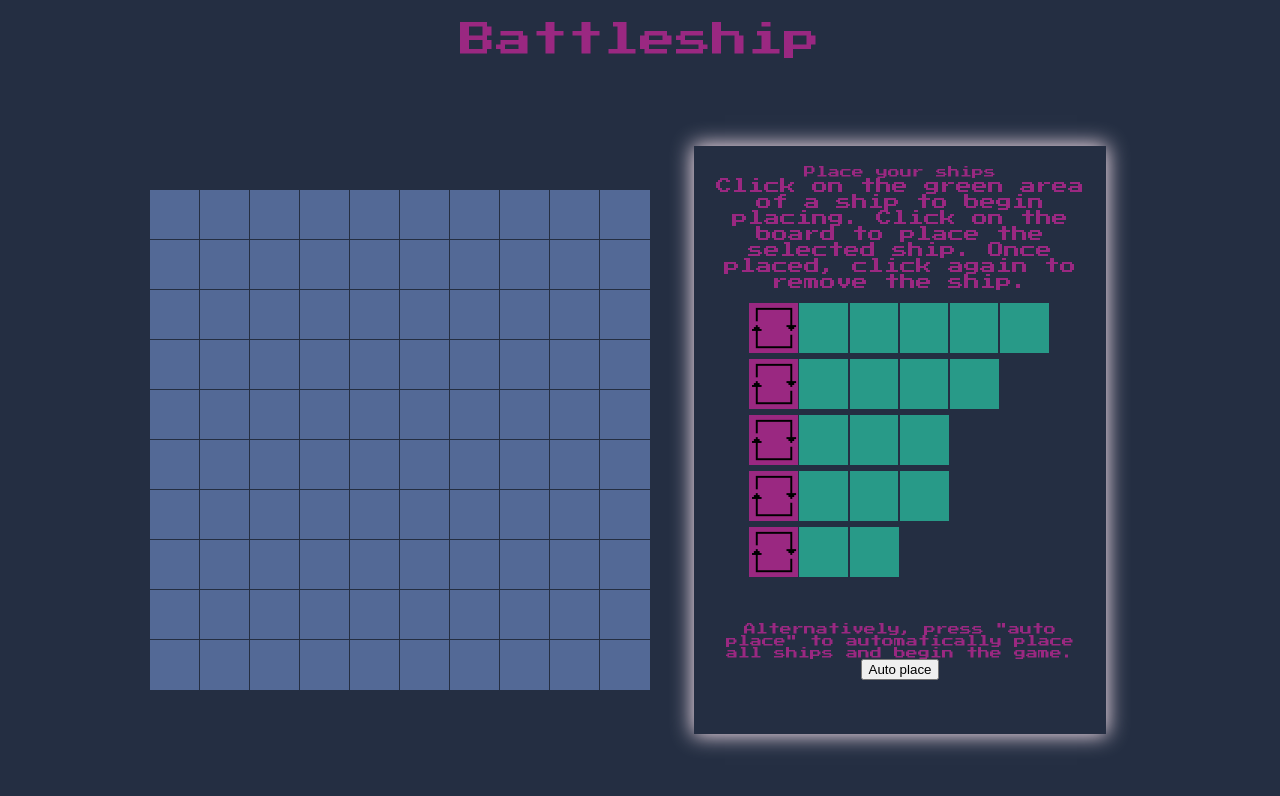
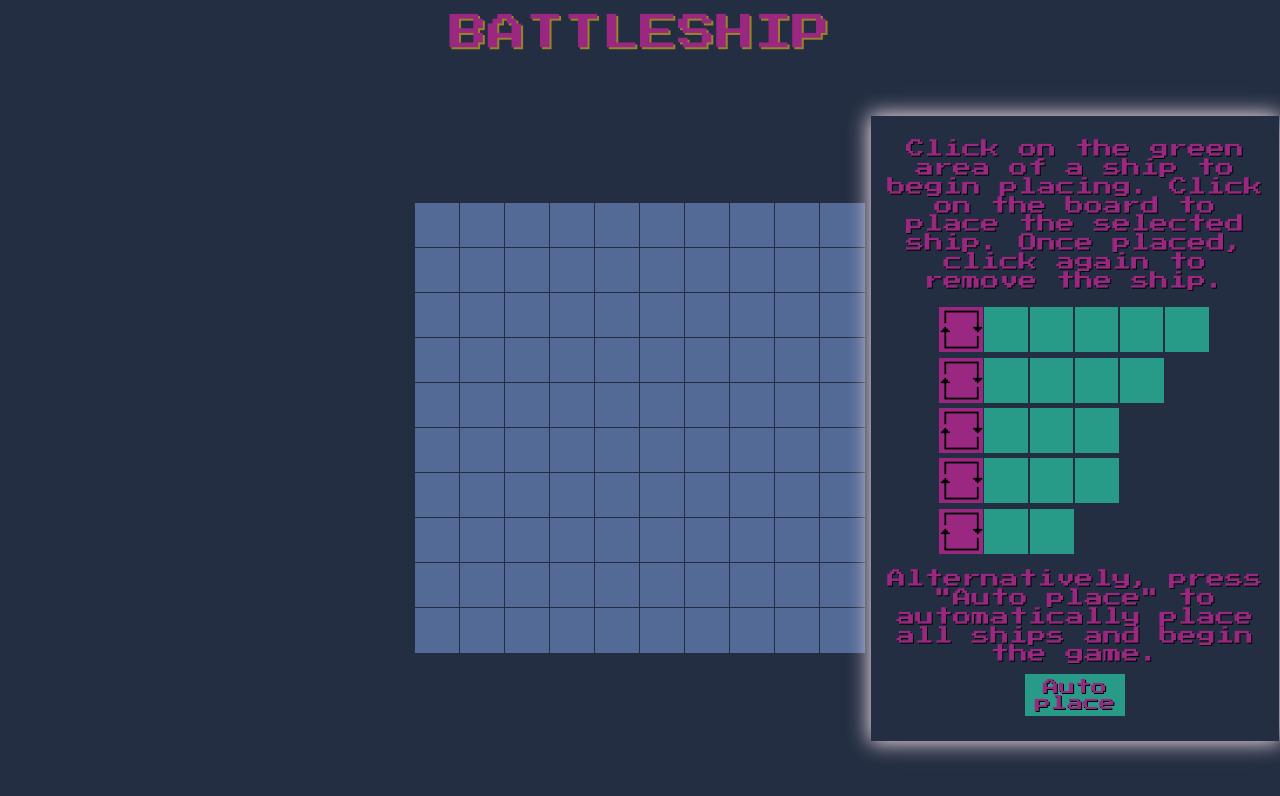
Before and after one commit to zainiscoding/battleship, a React (Create React App) app: page / in a window 1280 px wide. Shown: the top 796 px of the page. Built offline with nearby package versions, Linux system fonts and the light colour scheme; the HTML template or start-up script is replaced by a standard one.

Commit message:
CSS improvements

```diff
--- a/package.json
+++ b/package.json
@@ -14,6 +14,7 @@
     "react-dom": "^17.0.1",
     "react-scripts": "4.0.0",
     "uniqid": "^5.2.0",
+    "uuidv4": "^6.2.6",
     "web-vitals": "^0.2.4"
   },
   "scripts": {
--- a/src/components/GameLogicContainer.js
+++ b/src/components/GameLogicContainer.js
@@ -2,6 +2,7 @@ import playerFactory from '../factories/playerFactory';
 import gameboardFactory from '../factories/gameboardFactory';
 import DisplayGame from './display_components/DisplayGame';
 import computerAttack from '../helper_functions/computerAttack';
+import React from 'react';
 import { useEffect, useState } from 'react';
 
 let placingShip = false;
--- a/src/components/display_components/DisplayComputerBoard.jsx
+++ b/src/components/display_components/DisplayComputerBoard.jsx
@@ -20,9 +20,7 @@ const DisplayComputerBoard = (props) => {
               id={index}
               data-x={props.setX(index)}
               data-y={props.setY(index)}
-            >
-              !
-            </div>
+            ></div>
           );
         } else if (block.ship && !block.hit) {
           return (
@@ -33,9 +31,10 @@ const DisplayComputerBoard = (props) => {
               data-x={props.setX(index)}
               data-y={props.setY(index)}
               onClick={props.playerAttackHandler}
-            >
-              s
-            </div>
+              onMouseEnter={(e) =>
+                (e.target.className = 'enemy-ship-block--color')
+              }
+            ></div>
           );
         } else if (block.miss) {
           return <div key={index} className='miss-block'></div>;
@@ -50,6 +49,9 @@ const DisplayComputerBoard = (props) => {
                 data-x={props.setX(index)}
                 data-y={props.setY(index)}
                 onClick={props.playerAttackHandler}
+                onMouseEnter={(e) =>
+                  (e.target.className = 'empty-block--color')
+                }
               ></div>
             )}
           </>
--- a/src/components/display_components/DisplayEnemyFace.jsx
+++ b/src/components/display_components/DisplayEnemyFace.jsx
@@ -54,6 +54,7 @@ const DisplayEnemyFace = (props) => {
           return (
             <img
               className='cat-lives-wrapper__heart'
+              key={index}
               src={catHeart}
               alt='Cat life'
             />
--- a/src/components/display_components/DisplayGame.jsx
+++ b/src/components/display_components/DisplayGame.jsx
@@ -34,7 +34,7 @@ const DisplayGame = (props) => {
   return (
     <div id='game-wrapper'>
       <div id='header-wrapper'>
-        <h1>Battleship</h1>
+        <h1>BATTLESHIP</h1>
       </div>
       <div id='board-wrapper'>
         <PlayerBoardContainer
@@ -60,9 +60,13 @@ const DisplayGame = (props) => {
               placeRandomShips={props.placeRandomShips}
             />
             {playerShips.length === 17 && (
-              <button id='start-game-button' onClick={props.startGame}>
-                Start game
-              </button>
+              <div
+                id='start-game-button'
+                onClick={props.startGame}
+                onMouseEnter={(e) => (e.target.id = 'start-game-button--color')}
+              >
+                Start
+              </div>
             )}
           </>
         )}
@@ -81,16 +85,20 @@ const DisplayGame = (props) => {
               {props.gameOver && (
                 <>
                   {props.playerWins ? (
-                    <div id='game-over-info'>
-                      You win!{' '}
-                      <button onClick={props.restartGame}>Restart</button>
-                    </div>
+                    <div id='game-over-info'>You win! </div>
                   ) : (
-                    <div id='game-over-info'>
-                      You lose!{' '}
-                      <button onClick={props.restartGame}>Restart</button>
-                    </div>
+                    <div id='game-over-info'>You lose! </div>
                   )}
+                  <div
+                    id='game-over-info__restart-game-button'
+                    onClick={props.restartGame}
+                    onMouseEnter={(e) =>
+                      (e.target.id =
+                        'game-over-info__restart-game-button--color')
+                    }
+                  >
+                    Restart
+                  </div>
                 </>
               )}
               <DisplayEnemyFace
--- a/src/components/display_components/DisplayPlayerBoard.jsx
+++ b/src/components/display_components/DisplayPlayerBoard.jsx
@@ -13,9 +13,9 @@ const DisplayPlayerBoard = (props) => {
             if (block.ship && block.sunk) {
               return (
                 <div
-                  key={index}
                   className='player-ship-block--sunk'
                   id={index}
+                  key={index}
                   data-x={props.setX(index)}
                   data-y={props.setY(index)}
                 ></div>
@@ -23,25 +23,23 @@ const DisplayPlayerBoard = (props) => {
             } else if (block.hit) {
               return (
                 <div
-                  key={index}
                   className='player-ship-block--hit'
                   id={index}
+                  key={index}
                   data-x={props.setX(index)}
                   data-y={props.setY(index)}
-                >
-                  !
-                </div>
+                ></div>
               );
             } else if (block.ship && !block.hit) {
               return (
                 <div
-                  key={index}
                   className={
                     props.preparing
                       ? 'player-ship-block--removable'
                       : 'player-ship-block'
                   }
                   id={index}
+                  key={index}
                   data-x={props.setX(index)}
                   data-y={props.setY(index)}
                   data-shipnumber={block.ship.shipNumber}
@@ -55,8 +53,8 @@ const DisplayPlayerBoard = (props) => {
               <>
                 {!block.ship && (
                   <div
+                    id={index}
                     key={index}
-                    id={index}
                     className={
                       props.hoveredBlocks.includes(index)
                         ? 'empty-block--hovered'
--- a/src/components/display_components/DisplayPlayerShipDock.jsx
+++ b/src/components/display_components/DisplayPlayerShipDock.jsx
@@ -4,9 +4,6 @@ const DisplayPlayerShipDock = (props) => {
   return (
     <div id='player-ships-wrapper'>
       <div id='player-ships-wrapper__instructions-wrapper'>
-        <h2 id='instructions-wrapper__place-all-ships-header'>
-          Place your ships
-        </h2>
         <p id='instructions-wrapper__instructions'>
           Click on the green area of a ship to begin placing. Click on the board
           to place the selected ship. Once placed, click again to remove the
@@ -40,7 +37,7 @@ const DisplayPlayerShipDock = (props) => {
                       data-orientation={ship.orientation}
                       onClick={props.chooseShip}
                     >
-                      <button
+                      <div
                         onClick={props.rotateShip}
                         className='ship__rotate-ship-button'
                       >
@@ -49,7 +46,7 @@ const DisplayPlayerShipDock = (props) => {
                           src={rotateButton}
                           alt='Rotate ship icon'
                         />
-                      </button>
+                      </div>
                       <>
                         {ship.positionsArray.map((position, index) => {
                           return (
@@ -96,7 +93,7 @@ const DisplayPlayerShipDock = (props) => {
                       data-orientation={ship.orientation}
                       onClick={props.chooseShip}
                     >
-                      <button
+                      <div
                         onClick={props.rotateShip}
                         className='ship__rotate-ship-button'
                       >
@@ -105,7 +102,7 @@ const DisplayPlayerShipDock = (props) => {
                           src={rotateButton}
                           alt='Rotate ship icon'
                         />
-                      </button>
+                      </div>
                       <>
                         {ship.positionsArray.map((position, index) => {
                           return (
@@ -127,12 +124,20 @@ const DisplayPlayerShipDock = (props) => {
           })}
         </div>
       </div>
-      <div id='player_ships_wrapper--auto-place-wrapper'>
+      <div id='player-ships-wrapper__auto-place-wrapper'>
         <p>
-          Alternatively, press "auto place" to automatically place all ships and
+          Alternatively, press "Auto place" to automatically place all ships and
           begin the game.
         </p>
-        <button onClick={props.placeRandomShips}>Auto place</button>
+        <div
+          id='player-ships-wrapper__auto-place-button'
+          onClick={props.placeRandomShips}
+          onMouseEnter={(e) =>
+            (e.target.id = 'player-ships-wrapper__auto-place-button--color')
+          }
+        >
+          Auto place
+        </div>
       </div>
     </div>
   );
--- a/src/styles/main.css
+++ b/src/styles/main.css
@@ -1,11 +1,12 @@
-@import url('https://fonts.googleapis.com/css2?family=Press+Start+2P&display=swap');
+@import url("https://fonts.googleapis.com/css2?family=Press+Start+2P&display=swap");
 
-html{
+html {
   font-size: 12px;
+  background: #242e42;
 }
 
-.App{
-  display:flex;
+.App {
+  display: flex;
   flex-direction: column;
   place-items: center;
   height: 100vh;
@@ -13,23 +14,23 @@ html{
   background: #242e42;
 }
 
-
 #game-wrapper {
   display: grid;
   grid-template-rows: 1fr 9fr;
-  height: 100%;
   width: 100%;
   place-content: center;
   color: #9a2881;
-  font-family: 'Press Start 2P', cursive;
+  text-shadow: 1px 1px 0px black;
+  font-family: "Press Start 2P", cursive;
   text-align: center;
 }
 
-#header-wrapper{
+#header-wrapper {
   align-self: center;
-  font-size: calc((0.2em + 1.5vmin) + (0.2em + 1.5vmax));
+  font-size: calc((0.2em + 1.6vmin) + (0.2em + 1.6vmax));
   color: #9a2881;
-  font-family: 'Press Start 2P', cursive;
+  text-shadow: 2px 2px 0px #9a8228;
+  font-family: "Press Start 2P", cursive;
   text-align: center;
 }
 
@@ -38,6 +39,7 @@ html{
   flex-direction: column;
   place-items: center;
   align-self: center;
+  padding-bottom: 10px;
 }
 
 #board-wrapper__player-board-wrapper {
@@ -52,61 +54,59 @@ html{
 
 #board-wrapper__player-board-wrapper--preparing {
   display: grid;
-  grid-row: 1;
+  grid-column: 1;
   grid-template-columns: 1fr 1fr 1fr 1fr 1fr 1fr 1fr 1fr 1fr 1fr;
   grid-template-rows: 1fr 1fr 1fr 1fr 1fr 1fr 1fr 1fr 1fr 1fr;
   height: 300px;
   width: 300px;
 }
 
-#info-area{
+#info-area {
   display: grid;
-  flex-direction: column;
   grid-column: 2;
   grid-row: 1;
   place-items: center;
   grid-template-rows: 1fr 4fr 1fr;
   height: 100%;
-  width: 15vw;
-  margin-right: 4%;
-  margin-left: 4%;
+  width: 100%;
+  font-size: calc((0.2em + 1vmin) + (0.2em + 1vmax));
 }
 
-#turn-display{
+#turn-display {
 }
 
-#cat-face-wrapper{
+#cat-face-wrapper {
   display: flex;
   width: 100%;
   align-items: center;
   place-content: center;
 }
 
-#cat-face{
-  display:grid;
+#cat-face {
+  display: grid;
   grid-template-rows: 2fr 1fr;
   place-items: center;
 }
 
-#cat-lives-wrapper{
+#cat-lives-wrapper {
   display: grid;
-  width: 100%;
+  width: 50%;
   justify-content: center;
   place-items: center;
   grid-template-columns: 1fr 1fr 1fr 1fr 1fr;
 }
 
-.cat-lives-wrapper__heart{
-width: 3vw;
-max-width: 110px;
-min-width: 25px;
+.cat-lives-wrapper__heart {
+  width: 3vw;
+  max-width: 110px;
+  min-width: 25px;
 }
 
-#cat-face-wrapper__cat-face{
+#cat-face-wrapper__cat-face {
   margin-bottom: 10px;
   width: 10vw;
   height: auto;
-  min-width: 58px;
+  min-width: 100px;
 }
 
 #board-wrapper__computer-board-wrapper {
@@ -127,11 +127,24 @@ min-width: 25px;
   cursor: pointer;
 }
 
-.empty-block--hovered{
+.empty-block--hovered {
   background: #1c6c67;
   -webkit-box-shadow: 0px 0px 0px 1px #242e42;
   -moz-box-shadow: 0px 0px 0px 1px #242e42;
   box-shadow: 0px 0px 0px 1px #242e42;
+}
+
+.empty-block--color {
+  background: #536996;
+  -webkit-box-shadow: 0px 0px 0px 1px #242e42;
+  -moz-box-shadow: 0px 0px 0px 1px #242e42;
+  box-shadow: 0px 0px 0px 1px #242e42;
+  cursor: pointer;
+  transition: all ease-in-out;
+}
+
+.empty-block--color:hover {
+  background: #1c6c67;
 }
 
 .empty-block--hovered--not-allowed {
@@ -143,7 +156,7 @@ min-width: 25px;
 }
 
 .ship-block {
-  background: #F51743;
+  background: #f51743;
   -webkit-box-shadow: 0px 0px 0px 1px #242e42;
   -moz-box-shadow: 0px 0px 0px 1px #242e42;
   box-shadow: 0px 0px 0px 1px #242e42;
@@ -164,11 +177,11 @@ min-width: 25px;
   box-shadow: 0px 0px 0px 1px #242e42;
   background: #289a88;
   height: 100%;
-  cursor:pointer;
+  cursor: pointer;
 }
 
 .player-ship-block--hit {
-  display:flex;
+  display: flex;
   place-items: center;
   place-content: center;
   -webkit-box-shadow: 0px 0px 0px 1px #242e42;
@@ -182,11 +195,11 @@ min-width: 25px;
   -webkit-box-shadow: 0px 0px 0px 1px #242e42;
   -moz-box-shadow: 0px 0px 0px 1px #242e42;
   box-shadow: 0px 0px 0px 1px #242e42;
-  background:#9A8228;
+  background: #9a8228;
   height: 100%;
 }
 
-.miss-block{
+.miss-block {
   -webkit-box-shadow: 0px 0px 0px 0.5px #242e42;
   -moz-box-shadow: 0px 0px 0px 0.5px #242e42;
   box-shadow: 0px 0px 0px 0.5px #242e42;
@@ -208,8 +221,25 @@ min-width: 25px;
   cursor: pointer;
 }
 
+.enemy-ship-block--color {
+  background: #536996;
+  -webkit-box-shadow: 0px 0px 0px 1px #242e42;
+  -moz-box-shadow: 0px 0px 0px 1px #242e42;
+  box-shadow: 0px 0px 0px 1px #242e42;
+  cursor: pointer;
+  transition: all ease-in-out;
+}
+
+.enemy-ship-block--color:hover {
+  background: #1c6c67;
+  -webkit-box-shadow: 0px 0px 0px 1px #242e42;
+  -moz-box-shadow: 0px 0px 0px 1px #242e42;
+  box-shadow: 0px 0px 0px 1px #242e42;
+  cursor: pointer;
+}
+
 .enemy-ship-block--hit {
-  display:flex;
+  display: flex;
   place-items: center;
   place-content: center;
   background: #9a2881;
@@ -220,7 +250,7 @@ min-width: 25px;
 }
 
 .enemy-ship-block--sunk {
-  background: #9A8228;
+  background: #9a8228;
   -webkit-box-shadow: 0px 0px 0px 1px #242e42;
   -moz-box-shadow: 0px 0px 0px 1px #242e42;
   box-shadow: 0px 0px 0px 1px #242e42;
@@ -236,34 +266,33 @@ min-width: 25px;
   grid-row: 1;
   height: 100%;
   width: auto;
-  max-width: 320px;
+  max-width: 300px;
   flex-wrap: wrap;
   padding: 3%;
-  -webkit-box-shadow: 0px 0px 20px 1px #FFE9F3;
-  -moz-box-shadow: 0px 0px 20px 1px #FFE9F3;
-  box-shadow: 0px 0px 20px 1px #FFE9F3;
+  -webkit-box-shadow: 0px 0px 20px 1px #ffe9f3;
+  -moz-box-shadow: 0px 0px 20px 1px #ffe9f3;
+  box-shadow: 0px 0px 20px 1px #ffe9f3;
 }
 
-#player-ships-wrapper__ships{
+#player-ships-wrapper__ships {
   display: flex;
   flex-flow: wrap;
   width: 100%;
   place-content: center;
 }
 
-#player-ships-wrapper__ships__horizontal{
+#player-ships-wrapper__ships__horizontal {
   display: flex;
   flex-direction: column;
   width: fit-content;
   padding: 1%;
 }
 
-#player-ships-wrapper__ships__vertical{
+#player-ships-wrapper__ships__vertical {
   display: flex;
   width: fit-content;
   padding: 1%;
 }
-
 
 .ship {
   background: #536996;
@@ -272,28 +301,29 @@ min-width: 25px;
   box-shadow: 0px 0px 0px 1px #242e42;
 }
 
-#player-ships-wrapper__instructions-wrapper{
+#player-ships-wrapper__instructions-wrapper {
   display: flex;
   flex-direction: column;
   grid-row: 1;
 }
 
-.ship__rotate-ship-button{
+.ship__rotate-ship-button {
   grid-row: 1;
   border: none;
   outline: none;
   align-self: center;
   height: 30px;
+  width: 30px;
   display: flex;
   align-self: center;
   justify-content: center;
-  cursor:pointer;
+  cursor: pointer;
   background: #9a2881;
 }
 
-.rotate-ship-button__img{
+.rotate-ship-button__img {
   align-self: center;
-  height: 100%;
+  width: 100%;
 }
 
 .player-ships-wrapper__ship--horizontal {
@@ -310,36 +340,32 @@ min-width: 25px;
   height: fit-content;
 }
 
-
-.ship-highlight{
+.ship-highlight {
   height: fit-content;
   width: fit-content;
   margin: 1%;
-  cursor:pointer;
+  cursor: pointer;
   background: #289a88;
   -webkit-box-shadow: 0px 0px 0px 1px #242e42;
   -moz-box-shadow: 0px 0px 0px 1px #242e42;
   box-shadow: 0px 0px 0px 1px #242e42;
 }
 
-.ship-highlight--selected{
+.ship-highlight--selected {
   height: fit-content;
   width: fit-content;
   margin: 1%;
   background: #289a88;
-  -webkit-box-shadow: 1px 1px 1px 1px #F51743;
-  -moz-box-shadow: 1px 1px 1px 1px #F51743;
-  box-shadow: 0px 0px 3px 2px #F51743;
+  -webkit-box-shadow: 1px 1px 1px 1px #f51743;
+  -moz-box-shadow: 1px 1px 1px 1px #f51743;
+  box-shadow: 0px 0px 3px 2px #f51743;
 }
-
 
 .player-ship__ship-blocks {
   display: flex;
 }
 
 .player-ship-block--docked {
-  min-height: 50px;
-  min-width: 50px;
   height: 30px;
   width: 30px;
   -webkit-box-shadow: 0px 0px 0px 1px #242e42;
@@ -348,32 +374,130 @@ min-width: 25px;
   pointer-events: none;
 }
 
-#player_ships_wrapper--auto-place-wrapper{
+#instructions-wrapper__instructions {
+  font-size: calc((0.05em + 0.6vmin) + (0.05em + 1vmax));
+}
+
+#player-ships-wrapper__auto-place-wrapper {
+  display: grid;
+  grid-gap: 10px;
+  flex-direction: column;
+  place-items: center;
+  grid-row: 3;
+  font-size: calc((0.05em + 0.6vmin) + (0.05em + 1vmax));
+}
+
+#player-ships-wrapper__auto-place-button {
+  background: #289a88;
+  width: min-content;
+  padding-top: 5px;
+  padding-bottom: 5px;
+  padding-left: 10px;
+  padding-right: 10px;
+  font-size: calc((0.05em + 0.5vmin) + (0.05em + 0.8vmax));
+  cursor: pointer;
+}
+
+#player-ships-wrapper__auto-place-button--color {
+  background: #289a88;
+  width: min-content;
+  padding-top: 5px;
+  padding-bottom: 5px;
+  padding-left: 10px;
+  padding-right: 10px;
+  cursor: pointer;
+  font-size: calc((0.05em + 0.5vmin) + (0.05em + 0.8vmax));
+  transition: all 0.1s ease-in-out;
+}
+
+#player-ships-wrapper__auto-place-button--color:hover {
+  background: #1c6c67;
+}
+
+.error-wrapper {
+  grid-column: 2;
+}
+
+#start-game-button {
+  grid-column: 2;
+  background: #289a88;
+  width: min-content;
+  padding-top: 5px;
+  padding-bottom: 5px;
+  padding-left: 10px;
+  padding-right: 10px;
+  font-size: calc((0.05em + 0.5vmin) + (0.05em + 0.8vmax));
+  cursor: pointer;
+}
+
+#start-game-button--color {
+  grid-column: 2;
+  background: #289a88;
+  width: min-content;
+  padding-top: 5px;
+  padding-bottom: 5px;
+  padding-left: 10px;
+  padding-right: 10px;
+  font-size: calc((0.05em + 0.5vmin) + (0.05em + 0.8vmax));
+  cursor: pointer;
+  transition: all 0.1s ease-in-out;
+}
+
+#start-game-button--color:hover {
+  background: #1c6c67;
+}
+
+#game-over-info {
+  display: flex;
+  flex-direction: column;
+}
+
+#game-over-info__restart-game-button {
+  background: #289a88;
+  width: min-content;
+  padding-top: 5px;
+  padding-bottom: 5px;
+  padding-left: 10px;
+  padding-right: 10px;
+  font-size: calc((0.05em + 0.5vmin) + (0.05em + 0.8vmax));
+  cursor: pointer;
   grid-row: 3;
 }
 
-#instructions-wrapper__instructions{
-  font-size: 2vh;
+#game-over-info__restart-game-button--color {
+  background: #289a88;
+  width: min-content;
+  padding-top: 5px;
+  padding-bottom: 5px;
+  padding-left: 10px;
+  padding-right: 10px;
+  font-size: calc((0.05em + 0.5vmin) + (0.05em + 0.8vmax));
+  cursor: pointer;
+  grid-row: 3;
+  transition: all 0.1s ease-in-out;
 }
 
-.error-wrapper{
-  grid-column: 2;
+#game-over-info__restart-game-button--color:hover {
+  background: #1c6c67;
 }
 
-#start-game-button{
-  grid-column: 2;
-}
+@media only screen and (min-width: 1023px) {
+  #game-wrapper {
+    display: grid;
+    grid-template-rows: 1fr 11fr;
+    width: 100%;
+    height: 100%;
+    place-content: center;
+    color: #9a2881;
+    text-shadow: 1px 1px 0px black;
+    font-family: "Press Start 2P", cursive;
+    text-align: center;
+  }
 
-#game-over-info{
-  display:flex;
-  flex-direction: column;
-}
-
-@media only screen and (min-width: 769px) {
   #board-wrapper {
     display: grid;
-    grid-gap: 1%;
-    grid-template-columns: 0fr 1fr 1fr;
+    grid-gap: 5px;
+    grid-template-columns: 1fr 1fr 1fr;
     place-items: center;
     align-self: center;
   }
@@ -394,20 +518,24 @@ min-width: 25px;
     grid-template-rows: 1fr 1fr 1fr 1fr 1fr 1fr 1fr 1fr 1fr 1fr;
     height: 31vw;
     width: 31vw;
-    min-height: 500px;
-    min-width: 500px;
+    min-height: 450px;
+    min-width: 450px;
   }
 
-  #cat-face-wrapper__cat-face{
+  #cat-face-wrapper__cat-face {
     margin-bottom: 10px;
     width: 10vw;
     height: auto;
   }
 
-  .cat-lives-wrapper__heart{
-  width: 2.5vw;
+  .cat-face__speech {
+    display: flex;
+    font-size: calc((0.05em + 0.6vmin) + (0.05em + 0.5vmax));
   }
 
+  .cat-lives-wrapper__heart {
+    width: 2.5vw;
+  }
 
   #board-wrapper__computer-board-wrapper {
     display: grid;
@@ -421,7 +549,8 @@ min-width: 25px;
 
   #player-ships-wrapper {
     display: grid;
-    grid-template-rows: 1fr 2fr 1fr;
+    grid-gap: 10px;
+    grid-template-rows: auto auto auto;
     flex-direction: column;
     align-items: center;
     height: 100%;
@@ -429,15 +558,22 @@ min-width: 25px;
     grid-row: 1;
     flex-wrap: wrap;
     justify-content: space-around;
-    max-height: 70vh;
     max-width: 30vw;
     min-height: 500px;
   }
 
+  .ship__rotate-ship-button {
+    height: 3.1vw;
+    width: 3.1vw;
+    min-height: 45px;
+    min-width: 45px;
+  }
 
   .player-ship-block--docked {
     height: 3.1vw;
     width: 3.1vw;
+    min-height: 45px;
+    min-width: 45px;
     -webkit-box-shadow: 0px 0px 0px 1px #242e42;
     -moz-box-shadow: 0px 0px 0px 1px #242e42;
     box-shadow: 0px 0px 0px 1px #242e42;
@@ -458,11 +594,4 @@ min-width: 25px;
     width: fit-content;
     height: fit-content;
   }
-
-  .ship__rotate-ship-button{
-    min-height: 50px;
-    min-width: 50px;
-    height: 3.1vw;
-    width: 3.1vw;
-  }
 }
```
Also changed, not shown: src/components/display_components/DisplayPlaceAllShipsError.jsx (deleted, +0 -9 lines), 1 other file (tests, documents, lock files or other folders).
